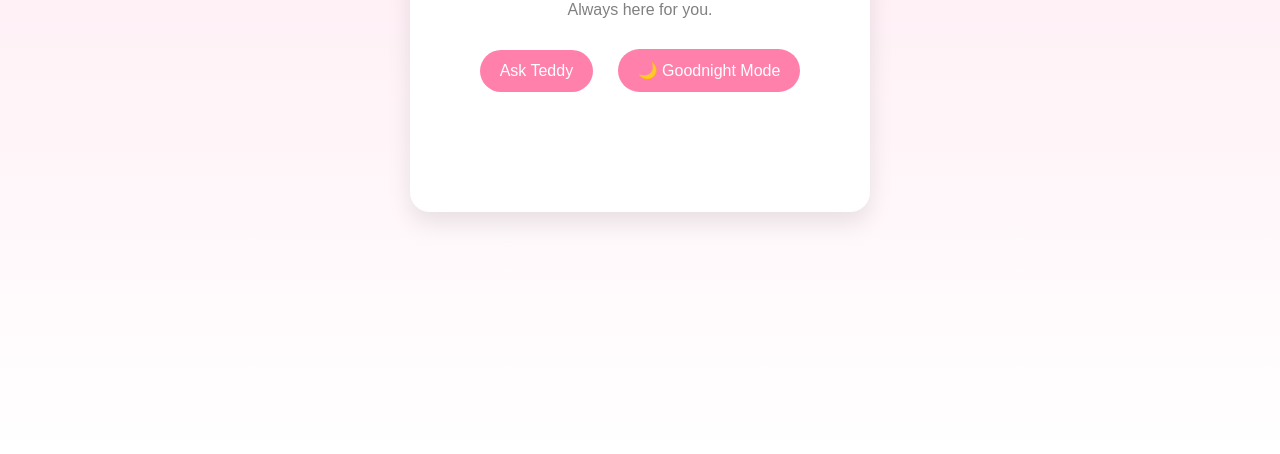
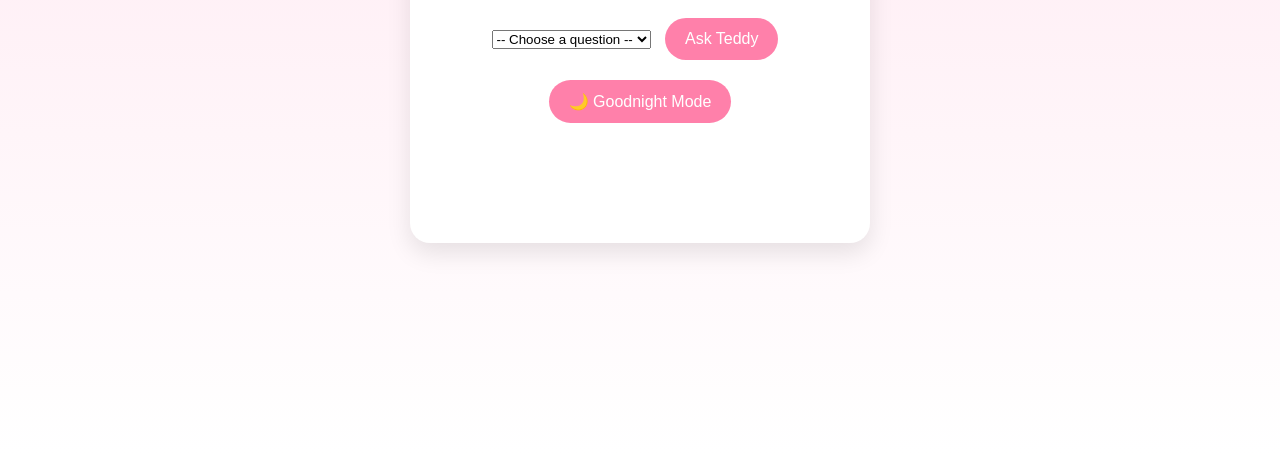
Before and after one commit to burhanmanzoordar/teddy-app, a plain HTML site: page index.html in a window 1280 px wide. Shown: the part 346-800 px from the top of the page. Drawn offline with Linux system fonts and the light colour scheme.

Commit message:
index.html

```diff
--- a/index.html
+++ b/index.html
@@ -15,10 +15,20 @@
     <h1>🧸 Your Teddy</h1>
     <p class="subtitle">Always here for you.</p>
 
-    <div class="buttons">
-        <button onclick="askTeddy()">Ask Teddy</button>
-        <button onclick="goodnightMode()">🌙 Goodnight Mode</button>
-    </div>
+    <div class="question-section">
+    <select id="questionSelect">
+        <option value="">-- Choose a question --</option>
+        <option value="love">Do you love me?</option>
+        <option value="proud">Are you proud of me?</option>
+        <option value="sad">What if I'm sad?</option>
+        <option value="miss">Do you miss me?</option>
+        <option value="stay">Will you stay with me?</option>
+    </select>
+
+    <button onclick="answerQuestion()">Ask Teddy</button>
+    <button onclick="goodnightMode()">🌙 Goodnight Mode</button>
+</div>
+
 
     <div id="responseBox" class="response"></div>
 </div>
```
